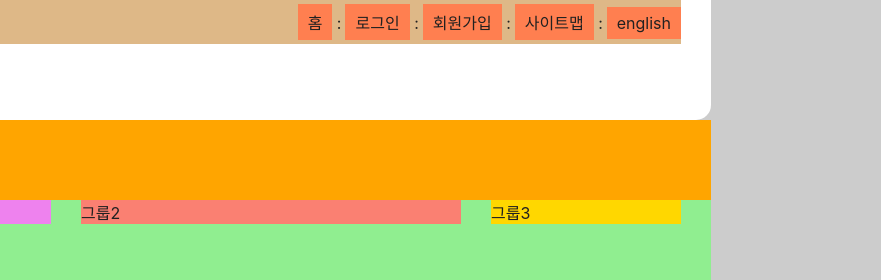
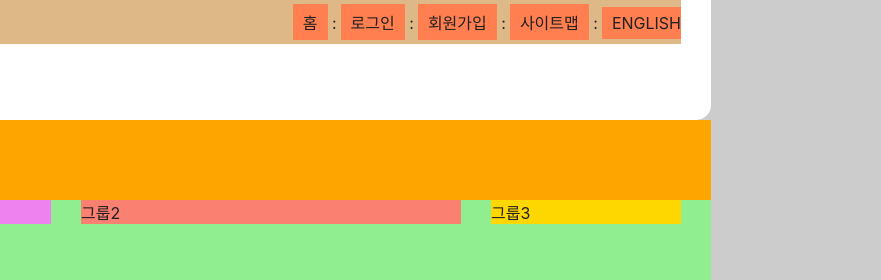
Before and after one commit to kkujoni/html5, a plain HTML site: page index.html in a window 1280 px wide. Shown: the top 280 px of the page, 399-1280 px from the left. Drawn offline with Linux system fonts and the light colour scheme; a web font is replaced by a local one.

Commit message:
padding제거

```diff
--- a/styles/style.css
+++ b/styles/style.css
@@ -45,8 +45,8 @@ body{
   background-color: burlywood;
   text-align: right;
   padding: 4px 0;
+}
 
-}
 .member li{
   /* background-color: pink; */
   display: inline-block;
@@ -56,7 +56,13 @@ body{
 background-color: coral;
 padding: 6px 10px;
 display: inherit;
+text-transform: uppercase;
 }
+
+.member li:last-child a{
+padding-right: 0;
+}
+/* 마지막 li 요소에 포함 된 a 요소를 선택해 오른쪽 padding값을 재정의한다 */
 
 .divider{
   margin-right: 4px;
```
